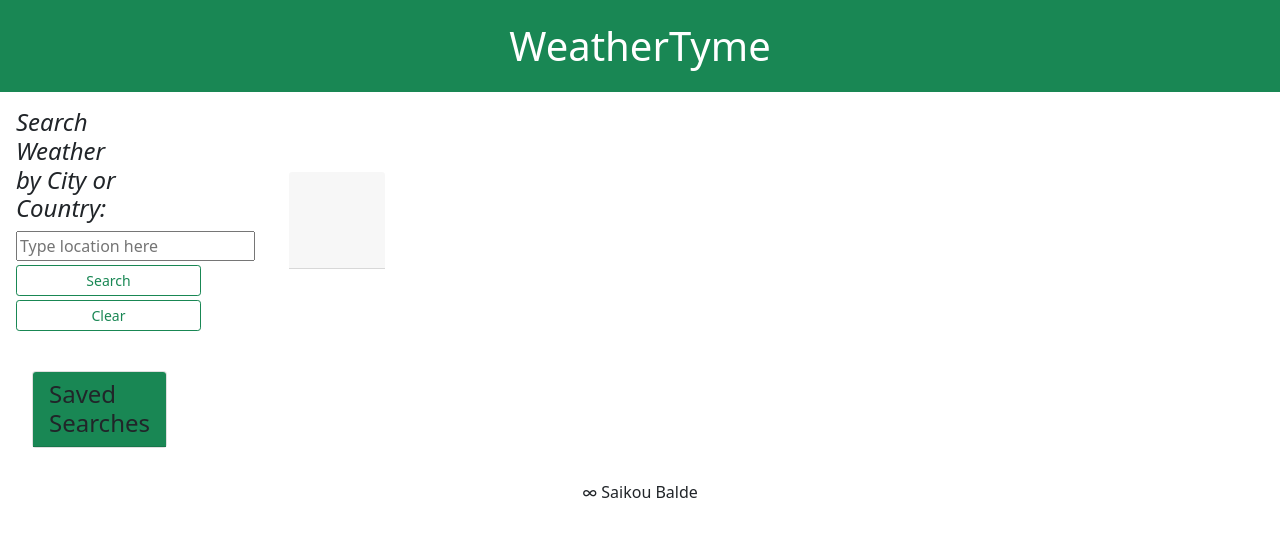
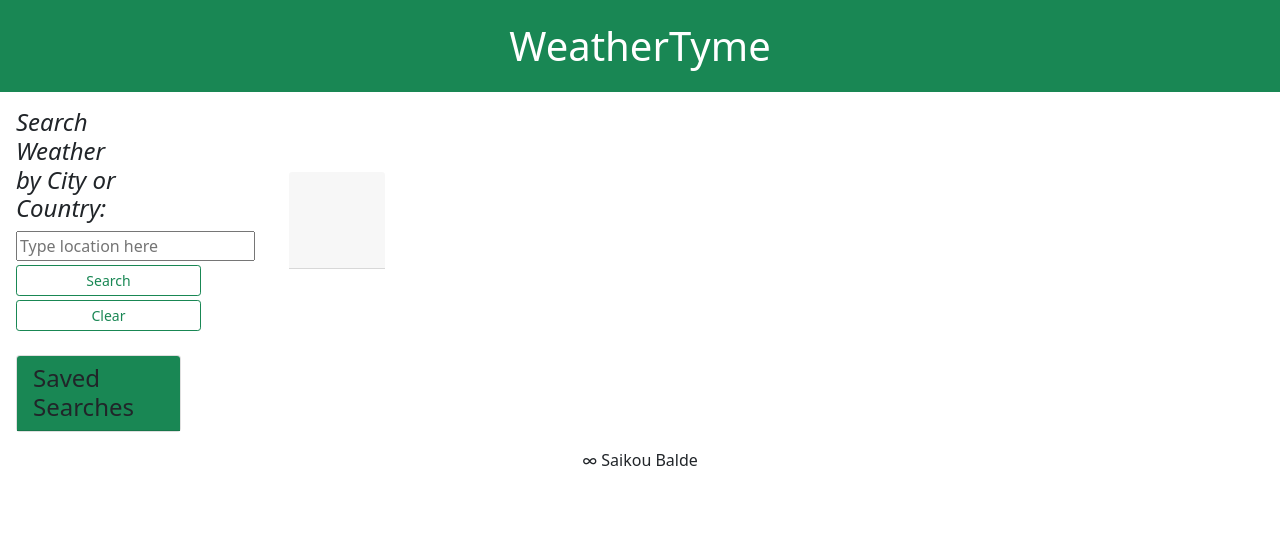
Before and after one commit to SaikouB/Weather-Dashboard, a plain HTML site: page index.html in a window 1280 px wide. Drawn offline with nearby package versions, Linux system fonts and the light colour scheme.

Commit message:
Made some minor html adjustments for div's

```diff
--- a/assets/style.css
+++ b/assets/style.css
@@ -14,6 +14,7 @@
 
  footer {
    text-align: center;
+   margin-bottom: 20px;
  }
 
  .form-container {
--- a/index.html
+++ b/index.html
@@ -14,7 +14,7 @@
     <header class="bg-success p-3 fs-1 fw-semibold text-center text-white bg-opacity-100">
         WeatherTyme
     </header>
-    <div class="row">
+    <div class="row d-flex flex-wrap">
         <aside class="form-container m-3">
             <h1 class="fs-4 fw-lighter fst-italic">Search Weather</br>by City or</br>Country:</h1>
             <input id="input-bx" type="text" placeholder="Type location here">
@@ -22,7 +22,7 @@
                 class="btn btn-sm btn-outline-success mt-1 d-flex justify-content-center">Search</button>
             <button id="clear-btn"
                 class="btn btn-sm btn-outline-success mt-1 mb-4 d-flex justify-content-center">Clear</button>
-            <div class="card-body d-inline-flex flex-wrap">
+            <div class=" d-inline-flex flex-wrap">
                 <div id="search-list" class="card justify-content-center">
                     <h3 class="card-header bg-success fs-4 fw-lighter">Saved Searches</h3>
                 </div>
```
